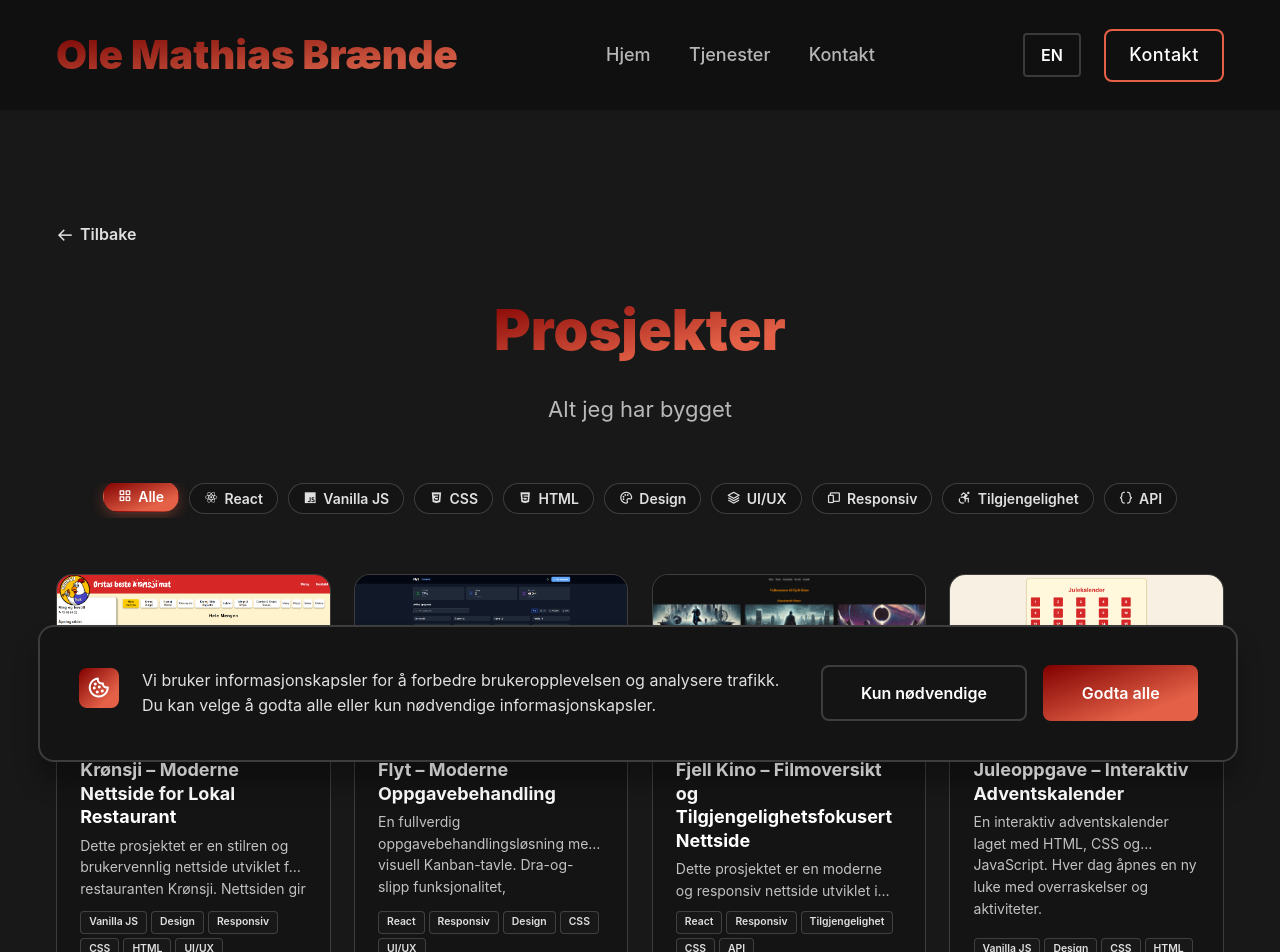
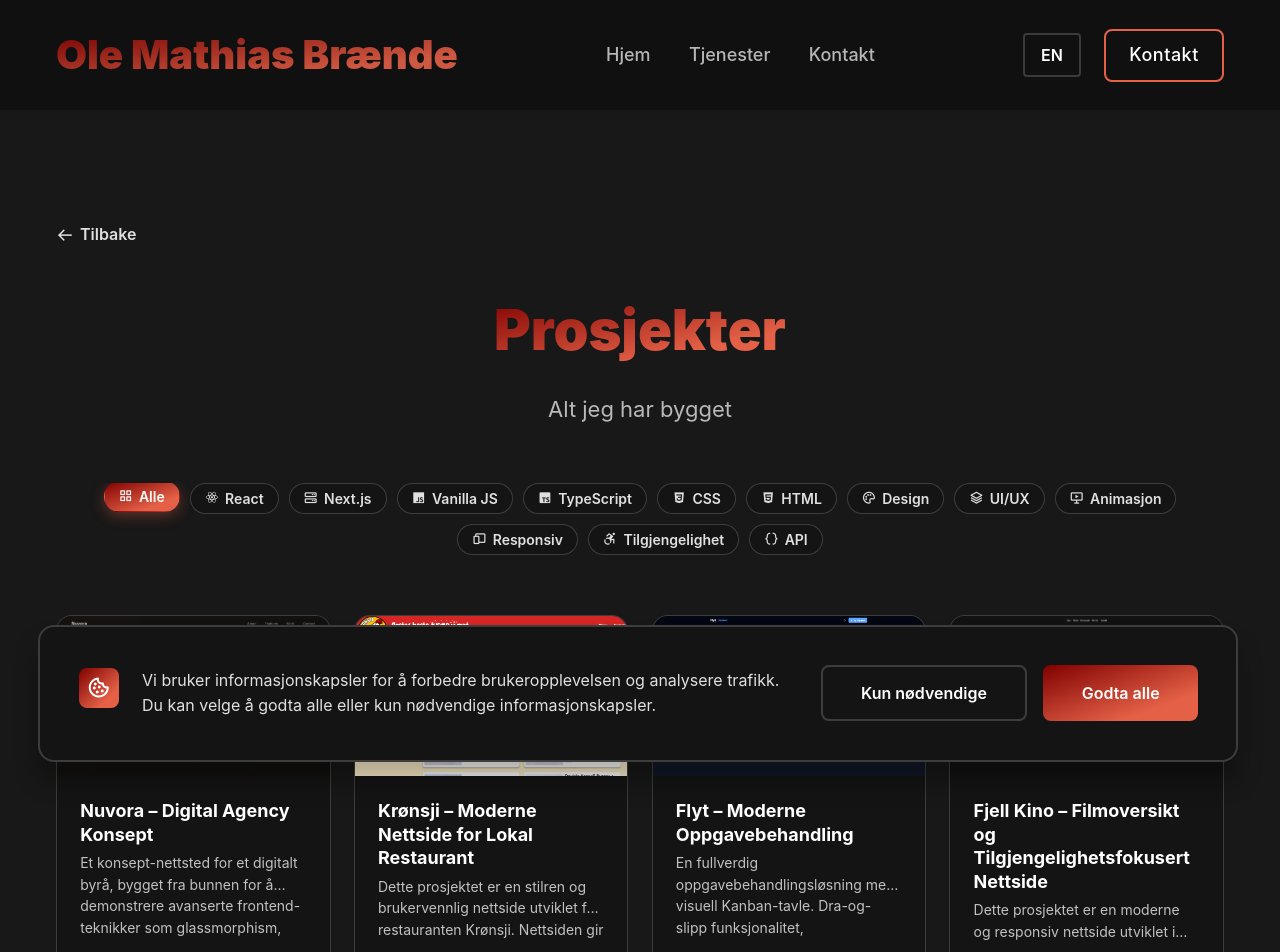
Before and after one commit to Olebraende/portfolio-olebrande, a React (Vite) app: page /prosjekter in a window 1280 px wide. Shown: the top 952 px of the page. Built offline with nearby package versions, Linux system fonts and the light colour scheme.

Commit message:
Add Nuvora project and expand tag system with Next.js and Animation

```diff
--- a/src/data/projects.js
+++ b/src/data/projects.js
@@ -1,4 +1,17 @@
 export const projectsData = [
+  {
+    id: 6,
+    title: {
+      no: 'Nuvora – Digital Agency Konsept',
+      en: 'Nuvora – Digital Agency Concept',
+    },
+    description: {
+      no: 'Et konsept-nettsted for et digitalt byrå, bygget fra bunnen for å demonstrere avanserte frontend-teknikker som glassmorphism, scroll-drevne animasjoner, parallax-dybde og interaktive micro-interactions. Alt innhold er fiktivt og kun for demonstrasjon.',
+      en: 'A concept agency website built from scratch to demonstrate advanced frontend techniques including glassmorphism, scroll-driven animations, parallax depth, and interactive micro-interactions. All content is fictional and for demonstration purposes only.',
+    },
+    image: '/pics/nuvora.png',
+    tags: ['nextjs', 'typescript', 'css', 'animation', 'ui-ux', 'design'],
+  },
   {
     id: 1,
     title: {
--- a/src/locales/en.js
+++ b/src/locales/en.js
@@ -43,15 +43,17 @@ export const en = {
     viewCode: 'View Code',
     tags: {
       react: 'React',
+      nextjs: 'Next.js',
       vanilla: 'Vanilla JS',
+      typescript: 'TypeScript',
+      css: 'CSS',
+      html: 'HTML',
       design: 'Design',
+      'ui-ux': 'UI/UX',
+      animation: 'Animation',
       responsive: 'Responsive',
       accessibility: 'Accessibility',
-      css: 'CSS',
-      html: 'HTML',
-      'ui-ux': 'UI/UX',
       api: 'API',
-      typescript: 'TypeScript',
     },
   },
 
--- a/src/locales/no.js
+++ b/src/locales/no.js
@@ -43,15 +43,17 @@ export const no = {
     viewCode: 'Se Kode',
     tags: {
       react: 'React',
+      nextjs: 'Next.js',
       vanilla: 'Vanilla JS',
+      typescript: 'TypeScript',
+      css: 'CSS',
+      html: 'HTML',
       design: 'Design',
+      'ui-ux': 'UI/UX',
+      animation: 'Animasjon',
       responsive: 'Responsiv',
       accessibility: 'Tilgjengelighet',
-      css: 'CSS',
-      html: 'HTML',
-      'ui-ux': 'UI/UX',
       api: 'API',
-      typescript: 'TypeScript',
     },
   },
 
--- a/src/pages/Prosjekter.jsx
+++ b/src/pages/Prosjekter.jsx
@@ -11,15 +11,17 @@ import styles from '../styles/modules/Prosjekter.module.css';
 // Icon mapping – add new tags here when needed
 const TAG_ICONS = {
   react: 'bxl-react',
+  nextjs: 'bx-server',
   vanilla: 'bxl-javascript',
+  typescript: 'bxl-typescript',
   css: 'bxl-css3',
   html: 'bxl-html5',
   design: 'bx-palette',
   'ui-ux': 'bx-layer',
+  animation: 'bx-slideshow',
   responsive: 'bx-devices',
   accessibility: 'bx-accessibility',
   api: 'bx-code-curly',
-  typescript: 'bxl-typescript',
 };
 
 // Derive available filters from actual project data (only tags in use appear)
```
Also changed, not shown: public/pics/nuvora.png (added).
